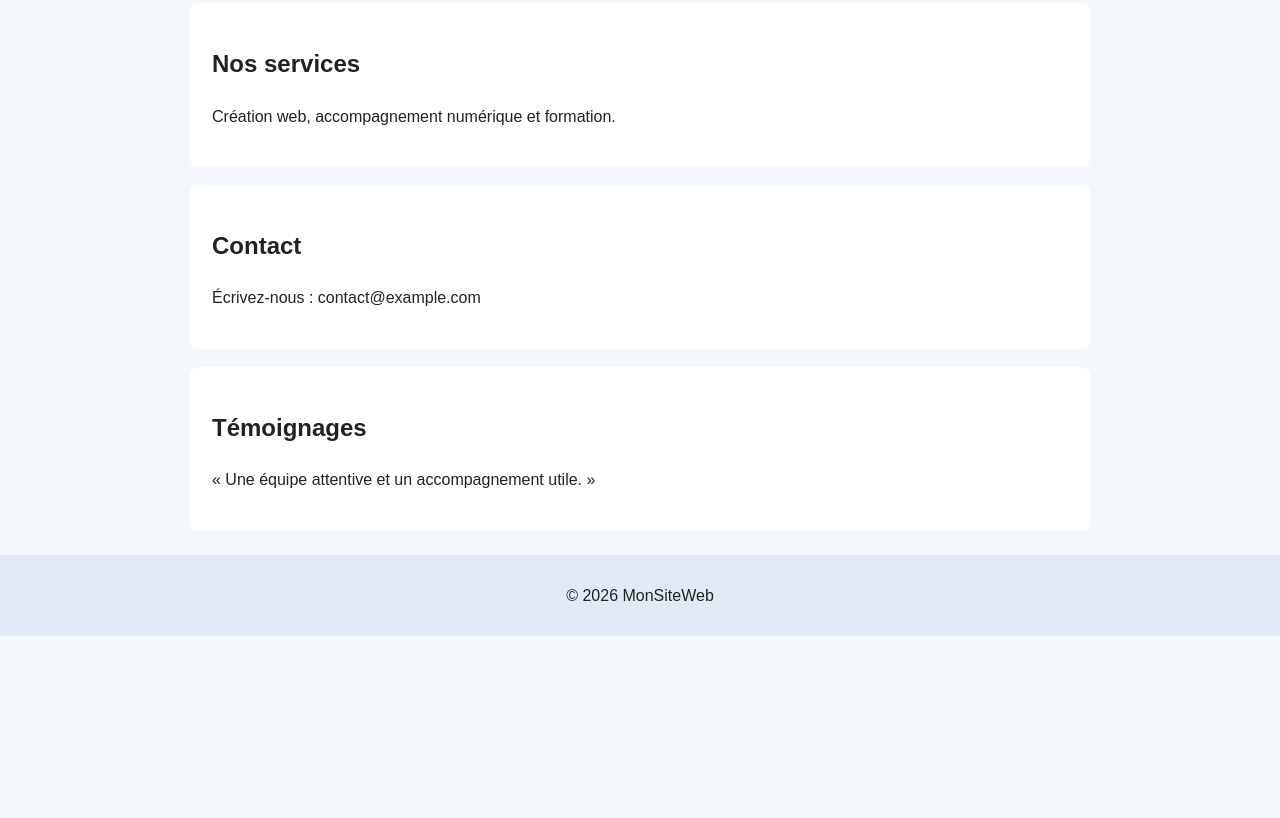
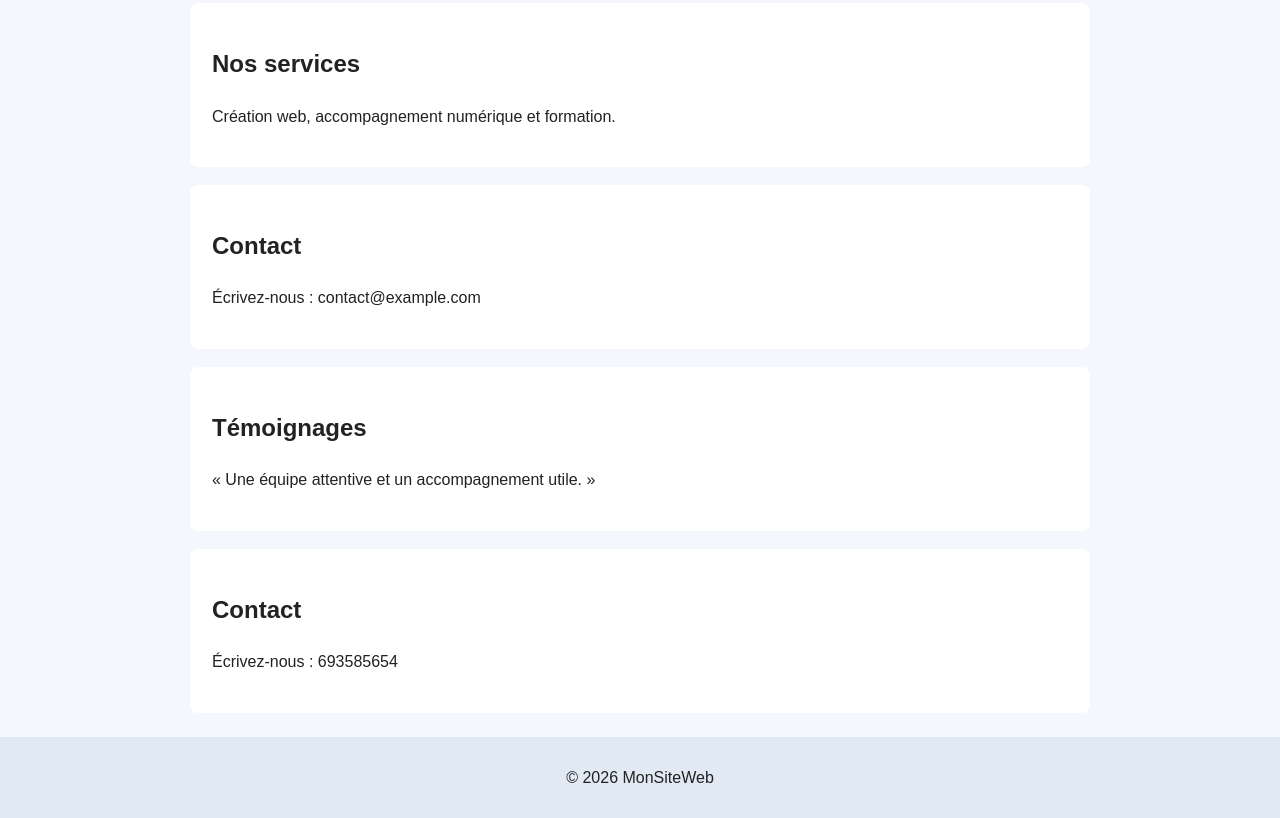
Before and after one commit to Berole42/MonSiteWeb, a plain HTML site: page index.html in a window 1280 px wide. Shown: the part 378-1196 px from the top of the page. Before the commit the page ends 1014 px from the top, so only its background shows below. Drawn offline with Linux system fonts and the light colour scheme.

```diff
--- a/index.html
+++ b/index.html
@@ -36,6 +36,10 @@ formation.</p>
 <h2>Témoignages</h2>
 <p>« Une équipe attentive et un accompagnement utile. »</p>
 </section>
+<section id="contact">
+<h2>Contact</h2>
+<p>Écrivez-nous : 693585654</p>
+</section>
   </main>
   <footer><p>© 2026 MonSiteWeb</p></footer>
 
```
